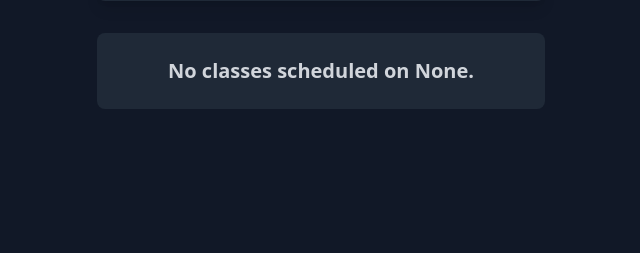
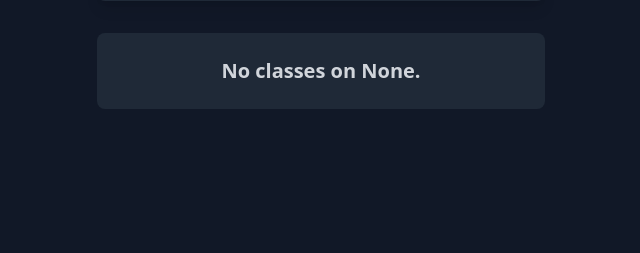
Before and after one commit to Keshav-Chaudhary/Timely2, a Flask app: page /upcoming in a window 1280 px wide. Shown: the part 465-718 px from the top of the page, without its empty margins (319-959 px from the left). Run offline with Flask 3, Linux system fonts and the light colour scheme; some libraries are stand-ins or nearby versions.

Commit message:
Update upcoming.html

```diff
--- a/templates/upcoming.html
+++ b/templates/upcoming.html
@@ -66,7 +66,7 @@
 
         {% else %}
         <div class="text-center py-6 bg-gray-800 rounded-lg gap-6 mt-8 hover:bg-gray-700 hover:scale-105 transition-all duration-300 max-w-md mx-auto mt-8 space-y-6">
-            <p class="text-xl font-semibold text-gray-300">No classes scheduled on {{ day }}.</p>
+            <p class="text-xl font-semibold text-gray-300">No classes on {{ day }}.</p>
         </div>
         {% endif %}
     </main>
```
